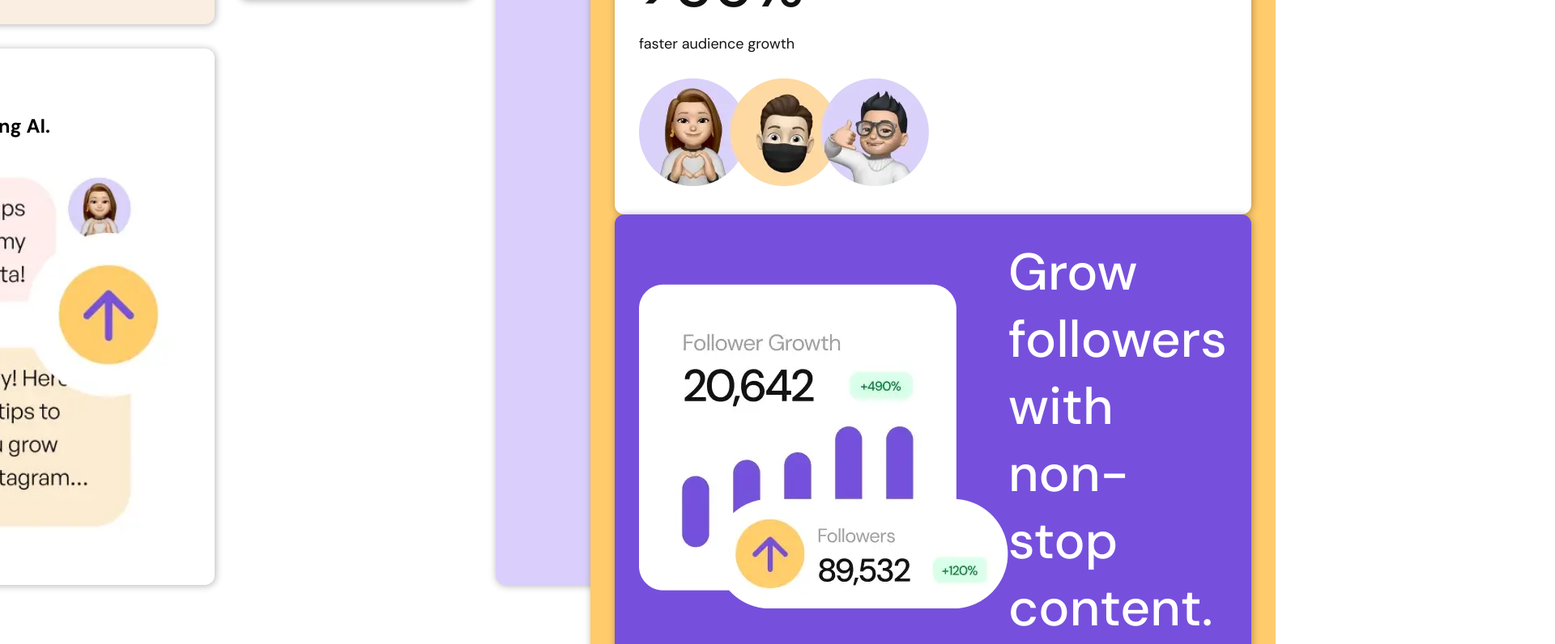
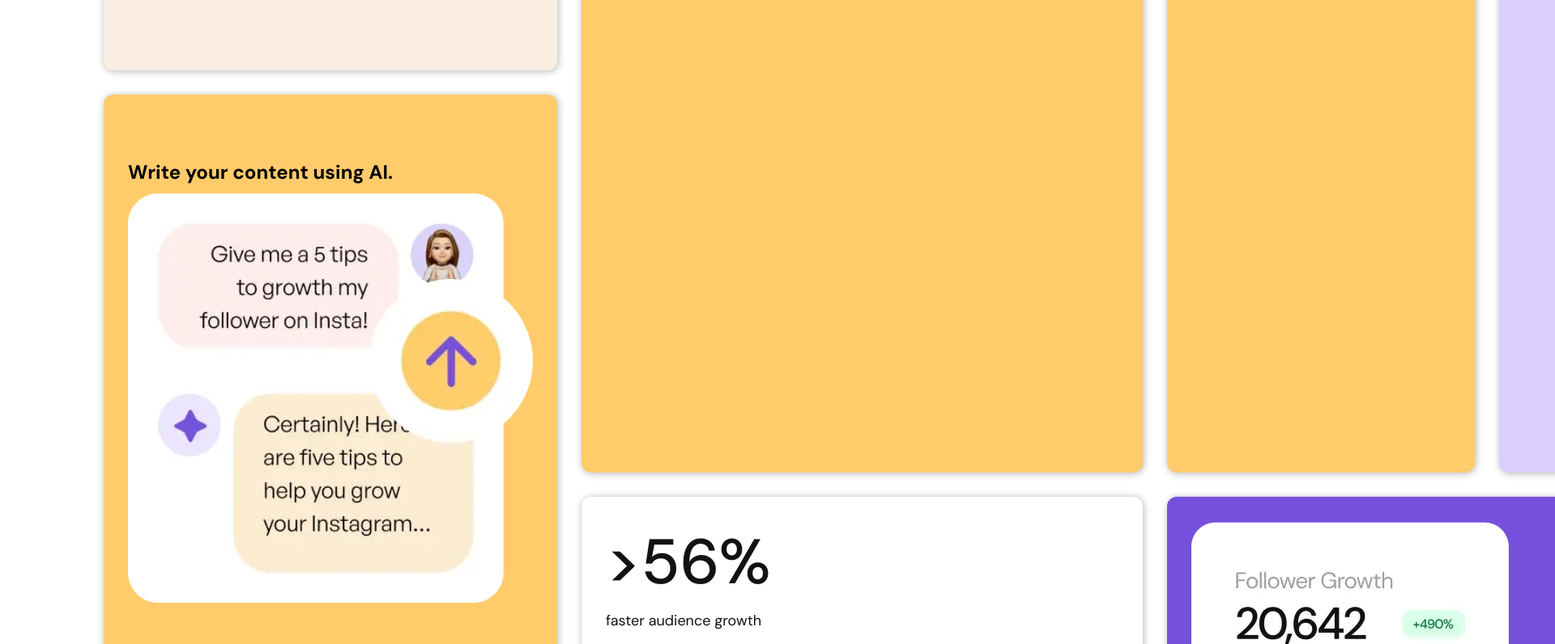
Before and after one commit to Bispo1307/Bento-Grid, a plain HTML site: page index.html in a window 1280 px wide. Shown: the part 1005-1801 px from the top of the page at 81% size, 1920 px wide, since content can reach past the window. Drawn offline with Linux system fonts and the light colour scheme.

Commit message:
update again

```diff
--- a/style.css
+++ b/style.css
@@ -30,6 +30,8 @@ body {
     width: 100%;
     height: 100%;
 
+    grid-template-columns: repeat(8, 1fr);
+    grid-template-rows: repeat(8, 1fr);
     display: grid;
     gap: 30px;
 }
@@ -158,9 +160,9 @@ body {
 }
 
 .box-4 {
-    grid-row: 3 / 4;
+    grid-row: 3 / 5;
     grid-column: 1 / 2;
-    background-color: var(--white);
+    background-color: var(--yellow-500);
     padding: 30px;
     border-radius: 12px;
     box-shadow: 1px 1px 10px hsla(0, 0%, 0%, 0.3);
```
Also changed, not shown: index.html (+1 -1 lines).
